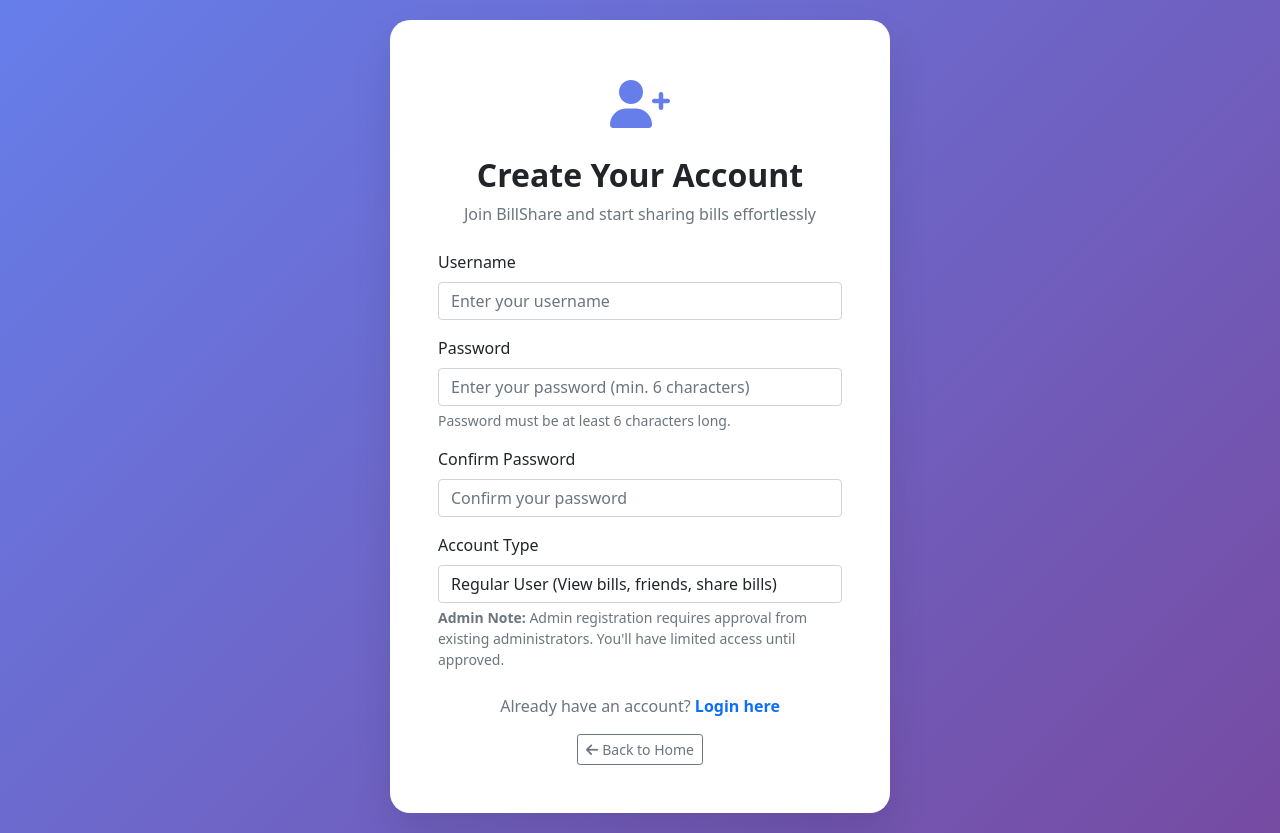
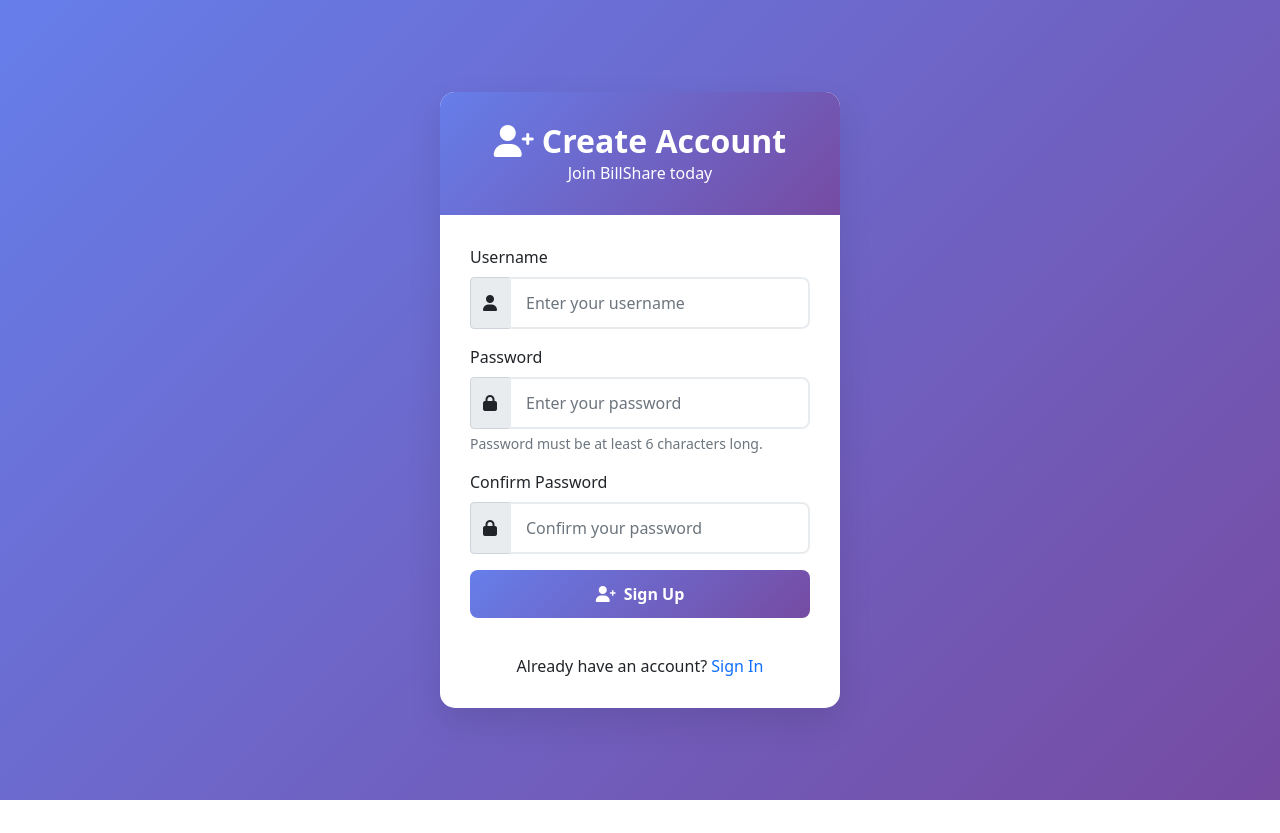
Before and after one commit to Premnat30/bill-sharing-app, a Python web app: template templates/register.html in a window 1280 px wide. After the commit the page ends 800 px from the top, so only its background shows below. Run offline with Jinja, Linux system fonts and the light colour scheme; the template is opened without the code that fills it, so the values that code supplies are empty; some libraries are stand-ins or nearby versions.

Commit message:
Update register.html

```diff
--- a/templates/register.html
+++ b/templates/register.html
@@ -3,57 +3,80 @@
 <head>
     <meta charset="UTF-8">
     <meta name="viewport" content="width=device-width, initial-scale=1.0">
-    <title>Register - BillShare</title>
+    <title>Sign Up - Bill Sharing App</title>
     <link href="https://cdn.jsdelivr.net/npm/bootstrap@5.1.3/dist/css/bootstrap.min.css" rel="stylesheet">
-    <link rel="stylesheet" href="https://cdnjs.cloudflare.com/ajax/libs/font-awesome/6.0.0/css/all.min.css">
+    <link href="https://cdnjs.cloudflare.com/ajax/libs/font-awesome/6.0.0/css/all.min.css" rel="stylesheet">
     <style>
-        .register-container {
+        body {
             background: linear-gradient(135deg, #667eea 0%, #764ba2 100%);
             min-height: 100vh;
             display: flex;
             align-items: center;
             justify-content: center;
-            padding: 20px;
         }
-        .register-card {
+        .register-container {
             background: white;
-            border-radius: 20px;
-            box-shadow: 0 20px 40px rgba(0,0,0,0.1);
-            padding: 3rem;
-            max-width: 500px;
+            border-radius: 15px;
+            box-shadow: 0 15px 35px rgba(0, 0, 0, 0.1);
+            overflow: hidden;
+            max-width: 400px;
             width: 100%;
         }
-        .register-icon {
-            font-size: 3rem;
-            color: #667eea;
-            margin-bottom: 1rem;
+        .register-header {
+            background: linear-gradient(135deg, #667eea 0%, #764ba2 100%);
+            color: white;
+            padding: 30px;
+            text-align: center;
+        }
+        .register-header h2 {
+            margin: 0;
+            font-weight: 600;
+        }
+        .register-body {
+            padding: 30px;
+        }
+        .form-control {
+            border-radius: 8px;
+            padding: 12px 15px;
+            border: 2px solid #e9ecef;
+            transition: all 0.3s;
+        }
+        .form-control:focus {
+            border-color: #667eea;
+            box-shadow: 0 0 0 0.2rem rgba(102, 126, 234, 0.25);
         }
         .btn-register {
-            background: linear-gradient(45deg, #667eea, #764ba2);
+            background: linear-gradient(135deg, #667eea 0%, #764ba2 100%);
             border: none;
-            padding: 12px 30px;
-            border-radius: 50px;
             color: white;
+            padding: 12px;
+            border-radius: 8px;
             font-weight: 600;
-            transition: all 0.3s ease;
+            width: 100%;
+            transition: all 0.3s;
         }
         .btn-register:hover {
             transform: translateY(-2px);
-            box-shadow: 0 10px 20px rgba(102, 126, 234, 0.3);
+            box-shadow: 0 5px 15px rgba(102, 126, 234, 0.4);
+        }
+        .login-link {
+            text-align: center;
+            margin-top: 20px;
+        }
+        .alert {
+            border-radius: 8px;
+            border: none;
         }
     </style>
 </head>
 <body>
     <div class="register-container">
-        <div class="register-card">
-            <div class="text-center mb-4">
-                <div class="register-icon">
-                    <i class="fas fa-user-plus"></i>
-                </div>
-                <h2 class="fw-bold">Create Your Account</h2>
-                <p class="text-muted">Join BillShare and start sharing bills effortlessly</p>
-            </div>
+        <div class="register-header">
+            <h2><i class="fas fa-user-plus me-2"></i>Create Account</h2>
+            <p class="mb-0">Join BillShare today</p>
+        </div>
 
+        <div class="register-body">
             <!-- Flash Messages -->
             {% with messages = get_flashed_messages(with_categories=true) %}
                 {% if messages %}
@@ -69,47 +92,64 @@
             <form method="POST">
                 <div class="mb-3">
                     <label for="username" class="form-label">Username</label>
-                    <input type="text" class="form-control" id="username" name="username" required
-                           placeholder="Enter your username">
+                    <div class="input-group">
+                        <span class="input-group-text"><i class="fas fa-user"></i></span>
+                        <input type="text" class="form-control" id="username" name="username"
+                               placeholder="Enter your username" required>
+                    </div>
                 </div>
 
                 <div class="mb-3">
                     <label for="password" class="form-label">Password</label>
-                    <input type="password" class="form-control" id="password" name="password" required
-                           placeholder="Enter your password (min. 6 characters)">
+                    <div class="input-group">
+                        <span class="input-group-text"><i class="fas fa-lock"></i></span>
+                        <input type="password" class="form-control" id="password" name="password"
+                               placeholder="Enter your password" required minlength="6">
+                    </div>
                     <div class="form-text">Password must be at least 6 characters long.</div>
                 </div>
 
                 <div class="mb-3">
                     <label for="confirm_password" class="form-label">Confirm Password</label>
-                    <input type="password" class="form-control" id="confirm_password" name="confirm_password" required
-                           placeholder="Confirm your password">
+                    <div class="input-group">
+                        <span class="input-group-text"><i class="fas fa-lock"></i></span>
+                        <input type="password" class="form-control" id="confirm_password" name="confirm_password"
+                               placeholder="Confirm your password" required>
+                    </div>
                 </div>
 
-               <div class="mb-4">
-    <label for="role" class="form-label">Account Type</label>
-    <select class="form-control" id="role" name="role">
-        <option value="user">Regular User (View bills, friends, share bills)</option>
-        <option value="admin">Admin User (Add/modify bills, upload images - requires approval)</option>
-    </select>
-    <div class="form-text">
-        <strong>Admin Note:</strong> Admin registration requires approval from existing administrators.
-        You'll have limited access until approved.
-    </div>
-</div>
+                <button type="submit" class="btn btn-register mb-3">
+                    <i class="fas fa-user-plus me-2"></i>Sign Up
+                </button>
+            </form>
 
-            <div class="text-center mt-4">
-                <p class="text-muted">
-                    Already have an account?
-                    <a href="/login" class="text-decoration-none fw-bold">Login here</a>
+            <div class="login-link">
+                <p class="mb-0">Already have an account?
+                    <a href="{{ url_for('login') }}" class="text-decoration-none">Sign In</a>
                 </p>
-                <a href="/" class="btn btn-outline-secondary btn-sm">
-                    <i class="fas fa-arrow-left me-1"></i>Back to Home
-                </a>
             </div>
         </div>
     </div>
 
     <script src="https://cdn.jsdelivr.net/npm/bootstrap@5.1.3/dist/js/bootstrap.bundle.min.js"></script>
+    <script>
+        // Password confirmation validation
+        document.addEventListener('DOMContentLoaded', function() {
+            const password = document.getElementById('password');
+            const confirmPassword = document.getElementById('confirm_password');
+            const form = document.querySelector('form');
+
+            function validatePassword() {
+                if (password.value !== confirmPassword.value) {
+                    confirmPassword.setCustomValidity("Passwords don't match");
+                } else {
+                    confirmPassword.setCustomValidity('');
+                }
+            }
+
+            password.addEventListener('change', validatePassword);
+            confirmPassword.addEventListener('keyup', validatePassword);
+        });
+    </script>
 </body>
 </html>
```
